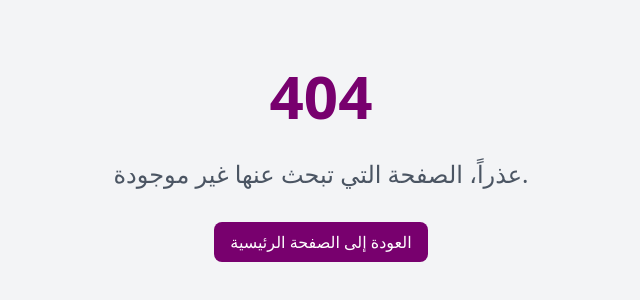
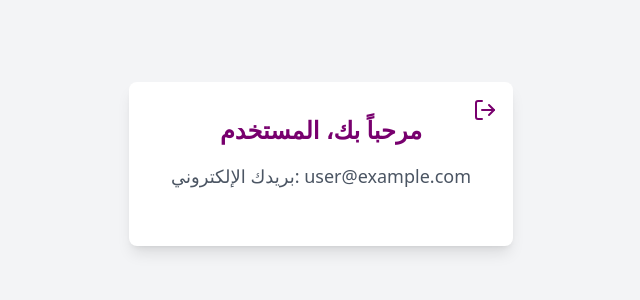
Before and after one commit to arwaalqhtanii/Final-Project, a React app in the folder FrontEnd/: page /Profile in a window 1280 px wide. Before the commit this address had no page. Shown: the part 236-536 px from the top of the page, without its empty margins (319-959 px from the left). Built offline with nearby package versions, Linux system fonts and the light colour scheme; the HTML template or start-up script is replaced by a standard one.

Commit message:
edit login

```diff
--- a/FrontEnd/src/pages/Admin.jsx
+++ /dev/null
@@ -1,9 +0,0 @@
-import React from 'react'
-
-function Admin() {
-  return (
-    <div>test</div>
-  )
-}
-
-export default Admin
--- a/FrontEnd/src/pages/ErrorPage.jsx
+++ b/FrontEnd/src/pages/ErrorPage.jsx
@@ -1,12 +1,14 @@
 import React from 'react';
 import { Link } from 'react-router-dom';
+import ErrorImage from '../assets/Error.png'; // استيراد الصورة
 
 const ErrorPage = () => {
   return (
     <div className="flex flex-col items-center justify-center h-screen bg-gray-100">
-      <h1 className="text-6xl font-bold text-[#78006e] mb-8">404</h1>
-      <p className="text-2xl text-gray-600 mb-8">عذراً، الصفحة التي تبحث عنها غير موجودة.</p>
-      <Link to="/Home" className="bg-[#78006e] text-white py-2 px-4 rounded-lg hover:bg-[#be008d] transition-all duration-300">
+      <img src={ErrorImage} alt="Error" className="w-1/2 mb-8" /> {/* إضافة الصورة */}
+      {/* <h1 className="text-6xl font-bold text-[#78006e] mb-8">404</h1>
+      <p className="text-2xl text-gray-600 mb-8">عذراً، الصفحة التي تبحث عنها غير موجودة.</p> */}
+      <Link to="/Home" className="bg-purple-800 text-white py-2 px-4 rounded-lg hover:bg-[#be008d] transition-all duration-300">
         العودة إلى الصفحة الرئيسية
       </Link>
     </div>
--- /dev/null
+++ b/FrontEnd/src/pages/Profile.jsx
@@ -0,0 +1,29 @@
+import React from 'react';
+import { useNavigate } from 'react-router-dom';
+import { FiLogOut } from 'react-icons/fi';  // استيراد أيقونة الخروج
+
+const Profile = () => {
+  const navigate = useNavigate();
+
+  const handleLogout = () => {
+    // هنا يمكنك إضافة منطق الخروج الفعلي، مثل إزالة الـ token أو مسح بيانات المستخدم
+    navigate('/LoginW'); // إعادة التوجيه لصفحة تسجيل الدخول بعد الخروج
+  };
+
+  return (
+    <div className="flex flex-col items-center justify-center h-screen bg-gray-100">
+      <div className="bg-white shadow-lg rounded-lg p-8 w-96 text-center relative">
+        {/* أيقونة الخروج */}
+        <FiLogOut
+          onClick={handleLogout}
+          className="absolute top-4 right-4 text-2xl text-[#78006e] cursor-pointer hover:text-[#be008d] transition-all duration-300"
+        />
+
+        <h1 className="text-2xl font-bold text-[#78006e] mb-4">مرحباً بك، المستخدم</h1>
+        <p className="text-lg text-gray-600 mb-6">بريدك الإلكتروني: user@example.com</p>
+      </div>
+    </div>
+  );
+};
+
+export default Profile;
--- a/FrontEnd/src/router/router.jsx
+++ b/FrontEnd/src/router/router.jsx
@@ -4,6 +4,7 @@ import LoginW from "../pages/LoginW";
 import SignupW from "../pages/SignupW";
 import Home from "../pages/Home";
 import ErrorPage from "../pages/ErrorPage";
+import Profile from "../pages/Profile";
 
 const router = createBrowserRouter([
 
@@ -15,6 +16,12 @@ const router = createBrowserRouter([
     {
         path: "/SignupW",
         element: <SignupW />,
+
+        errorElement: <ErrorPage />
+    },
+    {
+        path: "/Profile",
+        element: <Profile/>,
 
         errorElement: <ErrorPage />
     },
```
Also changed, not shown: FrontEnd/src/assets/Error.png (added), 1 other file (tests, documents, lock files or other folders).
